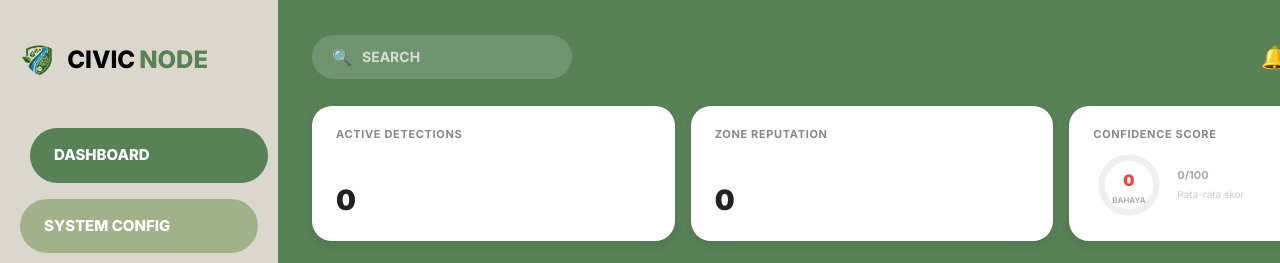
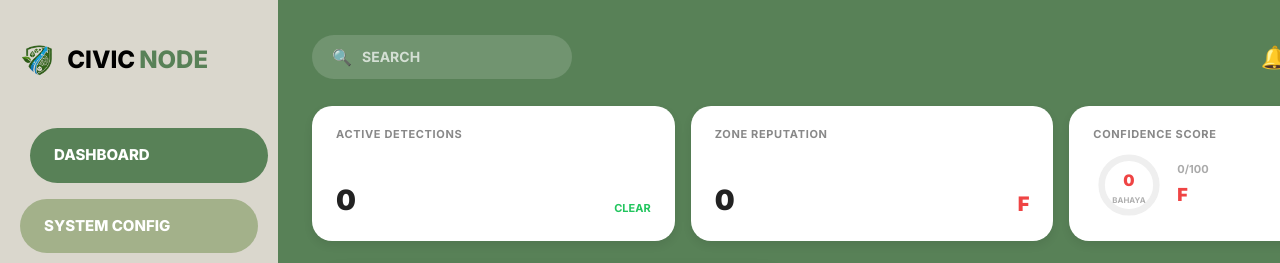
Before and after one commit to civicnode-app/civicnode-frontend, a Next.js app: page /dashboard in a window 1280 px wide. Shown: the top 263 px of the page. Built offline with nearby package versions, Linux system fonts and the light colour scheme; no server answers; a web font is replaced by a local one.

Commit message:
feat: tambah grade & polling 1 detik di StatsGrid
- Interval polling: 5s → 1s
- Active Detections: tambah level CLEAR / LOW / MEDIUM / HIGH
- Zone Reputation: tambah grade A–F
- Confidence Score: tambah grade A–F di samping ScoreRing

Co-Authored-By: Claude Sonnet 4.6 <noreply@anthropic.com>

```diff
--- a/app/dashboard/components/StatsGrid.tsx
+++ b/app/dashboard/components/StatsGrid.tsx
@@ -4,7 +4,7 @@ import { useEffect, useState } from "react";
 import ScoreRing from "./ScoreRing";
 
 const BACKEND_URL = process.env.NEXT_PUBLIC_BACKEND_URL ?? "http://localhost:3001";
-const POLL_INTERVAL = 5000;
+const POLL_INTERVAL = 1000;
 
 interface RealtimeStats {
   active_detections: number;
@@ -42,18 +42,43 @@ export default function StatsGrid() {
 
   const confidencePercent = Math.round(stats.confidence_score * 100);
 
+  const scoreGrade = (val: number) => {
+    if (val >= 90) return { label: "A", color: "#22c55e" };
+    if (val >= 75) return { label: "B", color: "#84cc16" };
+    if (val >= 60) return { label: "C", color: "#eab308" };
+    if (val >= 40) return { label: "D", color: "#f97316" };
+    return             { label: "F", color: "#ef4444" };
+  };
+
+  const detectionLevel = (val: number) => {
+    if (val === 0)  return { label: "CLEAR",  color: "#22c55e" };
+    if (val <= 3)   return { label: "LOW",    color: "#84cc16" };
+    if (val <= 7)   return { label: "MEDIUM", color: "#eab308" };
+    return              { label: "HIGH",   color: "#ef4444" };
+  };
+
+  const repGrade  = scoreGrade(stats.zone_reputation);
+  const confGrade = scoreGrade(confidencePercent);
+  const detLevel  = detectionLevel(stats.active_detections);
+
   return (
     <section className="grid grid-cols-3 gap-4 max-[1100px]:grid-cols-2 mx-auto w-280">
       {/* Active Detections */}
       <div className="bg-white rounded-[20px] px-6 py-5 shadow-[0_4px_10px_rgba(0,0,0,0.08)] flex flex-col gap-2 min-h-29 justify-between">
         <p className="m-0 text-[11px] font-bold text-[#888] tracking-[0.06em]">ACTIVE DETECTIONS</p>
-        <p className="m-0 text-[28px] font-black text-[#222]">{stats.active_detections}</p>
+        <div className="flex items-end justify-between">
+          <p className="m-0 text-[28px] font-black text-[#222]">{stats.active_detections}</p>
+          <span className="text-[11px] font-bold pb-1" style={{ color: detLevel.color }}>{detLevel.label}</span>
+        </div>
       </div>
 
       {/* Zone Reputation */}
       <div className="bg-white rounded-[20px] px-6 py-5 shadow-[0_4px_10px_rgba(0,0,0,0.08)] flex flex-col gap-2 min-h-29 justify-between">
         <p className="m-0 text-[11px] font-bold text-[#888] tracking-[0.06em]">ZONE REPUTATION</p>
-        <p className="m-0 text-[28px] font-black text-[#222]">{stats.zone_reputation}</p>
+        <div className="flex items-end justify-between">
+          <p className="m-0 text-[28px] font-black text-[#222]">{stats.zone_reputation}</p>
+          <span className="text-[20px] font-black pb-0.5" style={{ color: repGrade.color }}>{repGrade.label}</span>
+        </div>
       </div>
 
       {/* Confidence Score */}
@@ -63,7 +88,7 @@ export default function StatsGrid() {
           <ScoreRing score={confidencePercent} size={72} />
           <div className="flex flex-col gap-1">
             <p className="m-0 text-[11px] font-bold text-[#aaa]">{confidencePercent}/100</p>
-            <p className="m-0 text-[10px] text-[#ccc]">Rata-rata skor</p>
+            <span className="text-[18px] font-black" style={{ color: confGrade.color }}>{confGrade.label}</span>
           </div>
         </div>
       </div>
```
